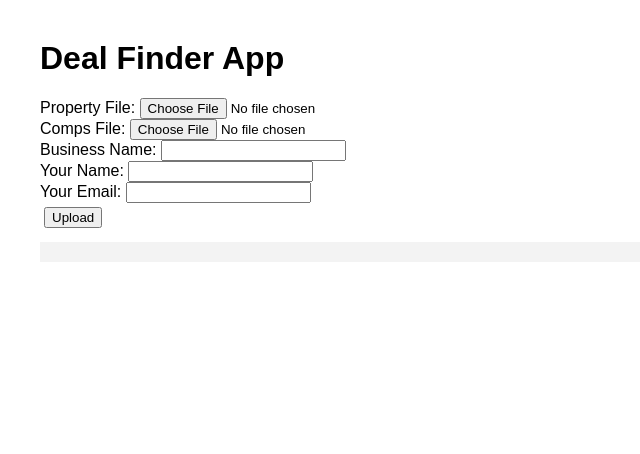
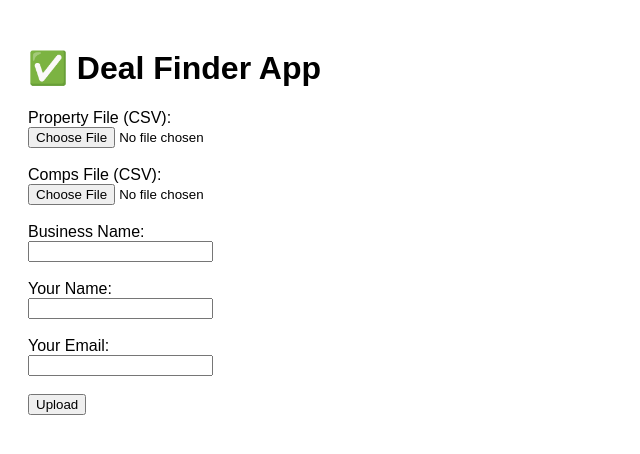
Before and after one commit to RSPS22/dealfinderpro, a Flask app: page / in a window 1280 px wide. Shown: the top 454 px of the page, without its empty margins (0-640 px from the left). Run offline with Flask 3, Linux system fonts and the light colour scheme.

Commit message:
Update index.html

```diff
--- a/templates/index.html
+++ b/templates/index.html
@@ -1,161 +1,103 @@
 <!DOCTYPE html>
 <html lang="en">
 <head>
-  <meta charset="UTF-8">
-  <title>Deal Finder</title>
+  <meta charset="UTF-8" />
+  <meta name="viewport" content="width=device-width, initial-scale=1.0"/>
+  <title>Deal Finder App</title>
   <style>
     body {
       font-family: Arial, sans-serif;
-      margin: 40px;
+      padding: 20px;
     }
     table {
       width: 100%;
       border-collapse: collapse;
       margin-top: 20px;
-      table-layout: fixed;
     }
     th, td {
-      border: 1px solid #ccc;
       padding: 8px;
+      border: 1px solid #ddd;
       text-align: left;
-      word-wrap: break-word;
     }
     th {
       cursor: pointer;
       background-color: #f2f2f2;
     }
     .high-potential {
-      background-color: #c8e6c9 !important;
+      background-color: #d1e7dd;
     }
-    .sticky {
-      position: sticky;
-      left: 0;
-      background: white;
-      z-index: 2;
-    }
-    #progressBar {
-      width: 100%;
-      background-color: #f3f3f3;
+    .progress-message {
       margin-top: 10px;
-    }
-    #progressBarFill {
-      height: 20px;
-      width: 0%;
-      background-color: #4caf50;
-      text-align: center;
-      color: white;
-      line-height: 20px;
-    }
-    button {
-      margin: 4px;
+      color: green;
     }
   </style>
 </head>
 <body>
-  <h1>Deal Finder App</h1>
+  <h1>✅ Deal Finder App</h1>
 
-  <form id="uploadForm" enctype="multipart/form-data">
-    <label>Property File: <input type="file" name="propertyFile" required></label><br>
-    <label>Comps File: <input type="file" name="compsFile" required></label><br>
-    <label>Business Name: <input type="text" name="businessName"></label><br>
-    <label>Your Name: <input type="text" name="userName"></label><br>
-    <label>Your Email: <input type="email" name="userEmail"></label><br>
+  <form id="uploadForm">
+    <label for="propertyFile">Property File (CSV):</label><br>
+    <input type="file" id="propertyFile" name="propertyFile" required><br><br>
+
+    <label for="compsFile">Comps File (CSV):</label><br>
+    <input type="file" id="compsFile" name="compsFile" required><br><br>
+
+    <label for="businessName">Business Name:</label><br>
+    <input type="text" id="businessName" name="businessName"><br><br>
+
+    <label for="userName">Your Name:</label><br>
+    <input type="text" id="userName" name="userName"><br><br>
+
+    <label for="userEmail">Your Email:</label><br>
+    <input type="email" id="userEmail" name="userEmail"><br><br>
+
     <button type="submit">Upload</button>
   </form>
 
-  <div id="progressBar"><div id="progressBarFill"></div></div>
+  <div id="progressMsg" class="progress-message"></div>
 
   <div id="tableContainer"></div>
 
   <script>
-    const form = document.getElementById('uploadForm');
-    const progressBarFill = document.getElementById('progressBarFill');
+    document.getElementById('uploadForm').addEventListener('submit', async function (e) {
+      e.preventDefault();
 
-    form.onsubmit = async (e) => {
-      e.preventDefault();
-      const formData = new FormData(form);
-      progressBarFill.style.width = '0%';
+      const propertyFile = document.getElementById('propertyFile').files[0];
+      const compsFile = document.getElementById('compsFile').files[0];
+      const businessName = document.getElementById('businessName').value;
+      const userName = document.getElementById('userName').value;
+      const userEmail = document.getElementById('userEmail').value;
 
-      const res = await fetch('/upload', {
-        method: 'POST',
-        body: formData
-      });
+      const progressMsg = document.getElementById('progressMsg');
+      progressMsg.textContent = 'Uploading...';
 
-      if (!res.ok) {
-        alert('Upload failed. Server response: ' + await res.text());
-        return;
-      }
+      const formData = new FormData();
+      formData.append('propertyFile', propertyFile);
+      formData.append('compsFile', compsFile);
+      formData.append('businessName', businessName);
+      formData.append('userName', userName);
+      formData.append('userEmail', userEmail);
 
-      const data = await res.json();
-      progressBarFill.style.width = '100%';
-
-      const container = document.getElementById('tableContainer');
-      const columns = Object.keys(data[0] || {});
-      let html = '<table id="resultsTable"><thead><tr>';
-
-      columns.forEach(col => {
-        html += `<th onclick="sortTable('${col}')">${col}</th>`;
-      });
-      html += '<th>Actions</th></tr></thead><tbody>';
-
-      data.forEach(row => {
-        const isHigh = row['High Potential'] === true || row['High Potential'] === 'TRUE';
-        html += `<tr class="${isHigh ? 'high-potential' : ''}">`;
-        columns.forEach(col => {
-          let val = row[col];
-          if (typeof val === 'number' && col.toLowerCase().includes('price')) {
-            val = "$" + val.toLocaleString(undefined, {maximumFractionDigits: 0});
-          }
-          html += `<td>${val === null || val === undefined || val === '' ? 'N/A' : val}</td>`;
+      try {
+        const response = await fetch('/upload', {
+          method: 'POST',
+          body: formData
         });
 
-        const rowId = row['Id'];
-        html += `<td>
-          <button onclick="saveOverride('${rowId}')">Save</button>
-          <button onclick="window.open('/lois/${rowId}', '_blank')">LOI</button>
-          <button onclick="sendFollowUp('${rowId}')">Follow Up</button>
-        </td></tr>`;
-      });
+        const result = await response.json();
 
-      html += '</tbody></table>';
-      container.innerHTML = html;
-    };
-
-    function sortTable(column) {
-      const table = document.getElementById("resultsTable");
-      const thIndex = Array.from(table.rows[0].cells).findIndex(th => th.innerText === column);
-      const rows = Array.from(table.rows).slice(1);
-      const ascending = table.getAttribute("data-sort-col") !== column;
-
-      rows.sort((a, b) => {
-        const cellA = a.cells[thIndex].innerText.replace(/[^0-9.-]+/g, '');
-        const cellB = b.cells[thIndex].innerText.replace(/[^0-9.-]+/g, '');
-        const valA = isNaN(cellA) ? cellA : parseFloat(cellA);
-        const valB = isNaN(cellB) ? cellB : parseFloat(cellB);
-        return ascending ? valA > valB ? 1 : -1 : valA < valB ? 1 : -1;
-      });
-
-      rows.forEach(row => table.tBodies[0].appendChild(row));
-      table.setAttribute("data-sort-col", column);
-    }
-
-    async function saveOverride(id) {
-      const newValue = prompt("Enter new condition (Light, Medium, Heavy):");
-      if (!newValue) return;
-      const res = await fetch('/override', {
-        method: 'POST',
-        headers: {'Content-Type': 'application/json'},
-        body: JSON.stringify({id, condition: newValue})
-      });
-      if (res.ok) location.reload();
-      else alert("Save failed.");
-    }
-
-    async function sendFollowUp(id) {
-      const res = await fetch(`/followup/${id}`, { method: 'POST' });
-      if (res.ok) alert("Follow-up sent.");
-      else alert("Follow-up failed.");
-    }
+        if (response.ok) {
+          progressMsg.textContent = '✅ Upload successful! Reloading...';
+          setTimeout(() => {
+            location.reload();
+          }, 1000);
+        } else {
+          progressMsg.textContent = '❌ Upload failed: ' + (result.error || 'Server error.');
+        }
+      } catch (err) {
+        progressMsg.textContent = '❌ Server error. Check logs.';
+      }
+    });
   </script>
 </body>
 </html>
```
